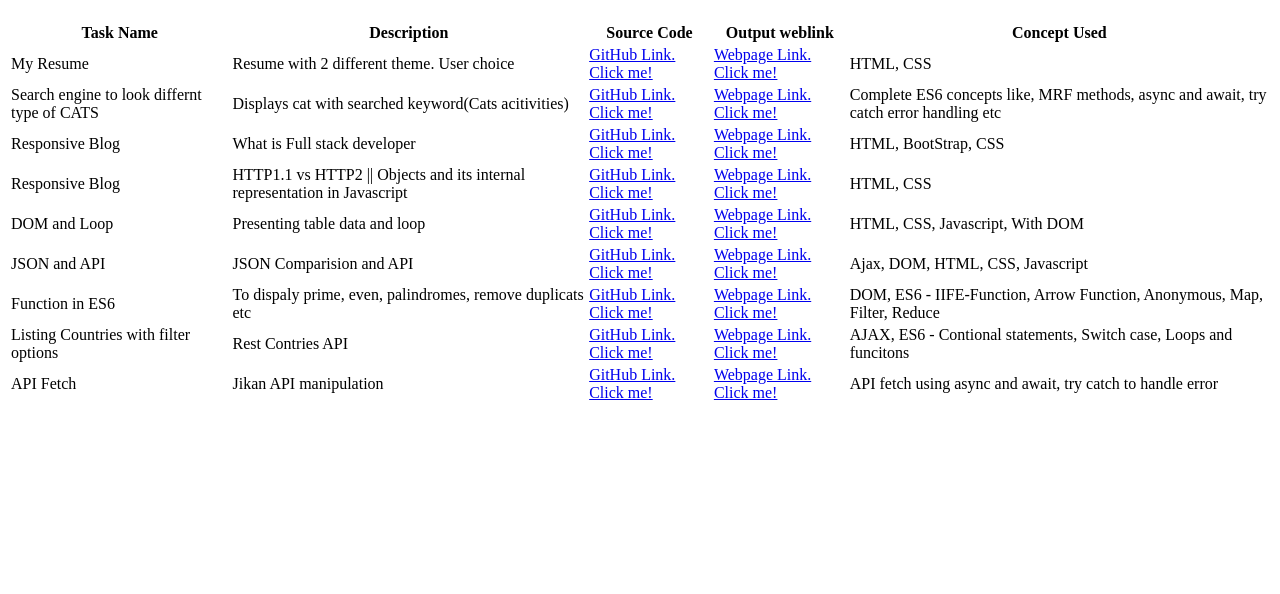
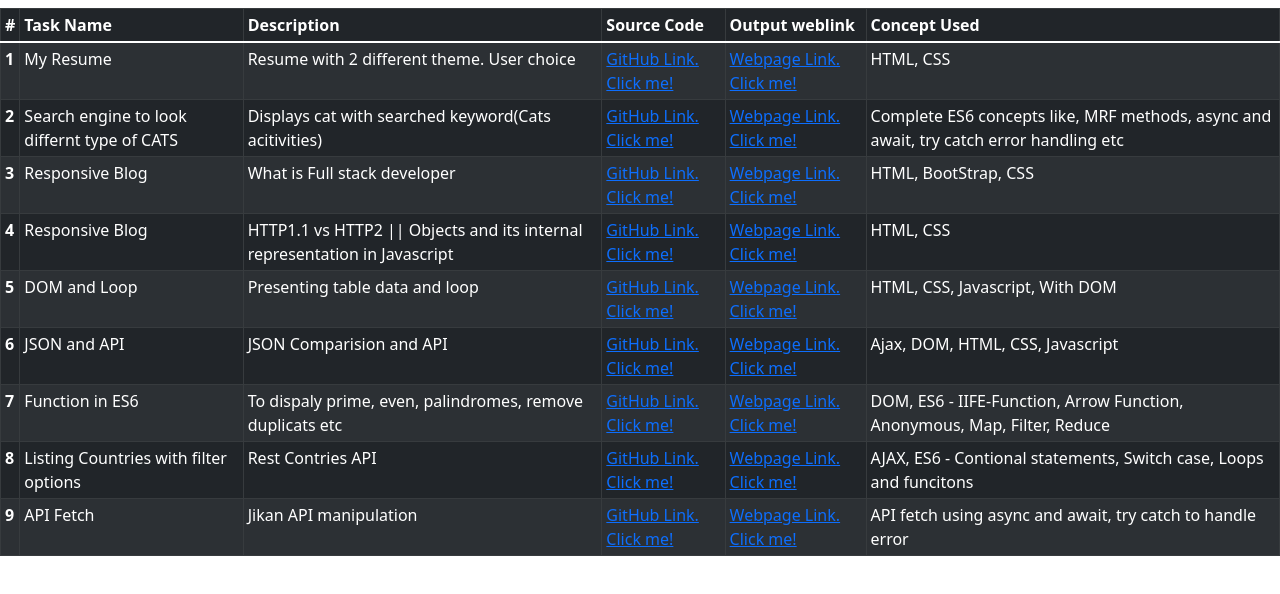
Before and after one commit to emcydeveloper/MyTasks, a plain HTML site: page index.html in a window 1280 px wide. Drawn offline with nearby package versions, Linux system fonts and the light colour scheme.

Commit message:
Add files via upload

```diff
--- a/index.html
+++ b/index.html
@@ -4,22 +4,26 @@
     <meta charset="UTF-8">
     <meta http-equiv="X-UA-Compatible" content="IE=edge">
     <meta name="viewport" content="width=device-width, initial-scale=1.0">
-    <title>Document</title>
+    <title>MyProjects</title>
+    <link rel="stylesheet" href="https://cdn.jsdelivr.net/npm/bootstrap@5.1.3/dist/css/bootstrap.min.css">
 </head>
 <body>
     <h1></h1>
-    <table>
+    <div class="table-responsive-md">
+    <table class="table table-dark table-striped table-hover table-bordered table-sm">
         <thead>
             <tr>
-                <th>Task Name</th>
-                <th>Description</th>
-                <th>Source Code</th>
-                <th>Output weblink</th>
-                <th>Concept Used</th>
+                <th scope="col">#</th>
+                <th scope="col">Task Name</th>
+                <th scope="col">Description</th>
+                <th scope="col">Source Code</th>
+                <th scope="col">Output weblink</th>
+                <th scope="col">Concept Used</th>
             </tr>
         </thead>
         <tbody>
             <tr>
+                <th scope="row">1</th>
                 <td>My Resume</td>
                 <td>Resume with 2 different theme. User choice</td>
                 <td><a href="https://github.com/emcydeveloper/digitalResume">GitHub Link. Click me!</a></td>
@@ -27,6 +31,7 @@
                 <td>HTML, CSS</td>
             </tr>
             <tr>
+                <th scope="row">2</th>
                 <td>Search engine to look differnt type of CATS</td>
                 <td>Displays cat with searched keyword(Cats acitivities)</td>
                 <td><a href="https://github.com/emcydeveloper/HackathonCATAPI">GitHub Link. Click me!</a></td>
@@ -34,6 +39,7 @@
                 <td>Complete ES6 concepts like, MRF methods, async and await, try catch error handling etc</td>
             </tr>
             <tr>
+                <th scope="row">3</th>
                 <td>Responsive Blog</td>
                 <td>What is Full stack developer</td>
                 <td><a href="https://github.com/emcydeveloper/FullStackDeveloperBlog">GitHub Link. Click me!</a></td>
@@ -41,6 +47,7 @@
                 <td>HTML, BootStrap, CSS</td>
             </tr>
             <tr>
+                <th scope="row">4</th>
                 <td>Responsive Blog</td>
                 <td>HTTP1.1 vs HTTP2 || Objects and its internal representation in Javascript</td>
                 <td><a href="https://github.com/emcydeveloper/Day1Task">GitHub Link. Click me!</a></td>
@@ -48,6 +55,7 @@
                 <td>HTML, CSS</td>
             </tr>
             <tr>
+                <th scope="row">5</th>
                 <td>DOM and Loop</td>
                 <td>Presenting table data and loop</td>
                 <td><a href="https://github.com/emcydeveloper/Day3Task">GitHub Link. Click me!</a></td>
@@ -55,6 +63,7 @@
                 <td>HTML, CSS, Javascript, With DOM</td>
             </tr>
             <tr>
+                <th scope="row">6</th>
                 <td>JSON and API</td>
                 <td>JSON Comparision and API</td>
                 <td><a href="https://github.com/emcydeveloper/Day4Task">GitHub Link. Click me!</a></td>
@@ -62,6 +71,7 @@
                 <td>Ajax, DOM, HTML, CSS, Javascript</td>
             </tr>
             <tr>
+                <th scope="row">7</th>
                 <td>Function in ES6</td>
                 <td>To dispaly prime, even, palindromes, remove duplicats etc</td>
                 <td><a href="https://github.com/emcydeveloper/Day5Task">GitHub Link. Click me!</a></td>
@@ -69,6 +79,9 @@
                 <td>DOM, ES6 - IIFE-Function, Arrow Function, Anonymous, Map, Filter, Reduce</td>
             </tr>
             <tr>
+                <th scope="row">8
+
+                </th>
                 <td>Listing Countries with filter options</td>
                 <td>Rest Contries API</td>
                 <td><a href="https://github.com/emcydeveloper/Day7Task">GitHub Link. Click me!</a></td>
@@ -77,6 +90,7 @@
             </tr>
 
             <tr>
+                <th scope="row">9</th>
                 <td>API Fetch</td>
                 <td>Jikan API manipulation</td>
                 <td><a href="https://github.com/emcydeveloper/JikanAPIFetch">GitHub Link. Click me!</a></td>
@@ -88,5 +102,6 @@
         </tbody>
 
     </table>
+</div>
 </body>
 </html>
```
